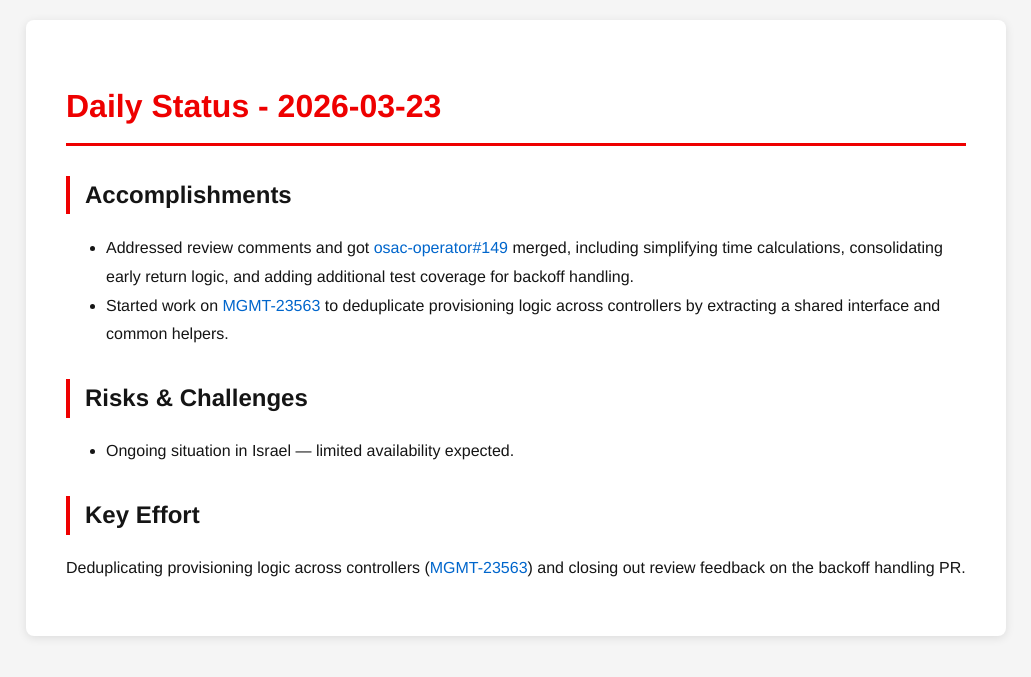
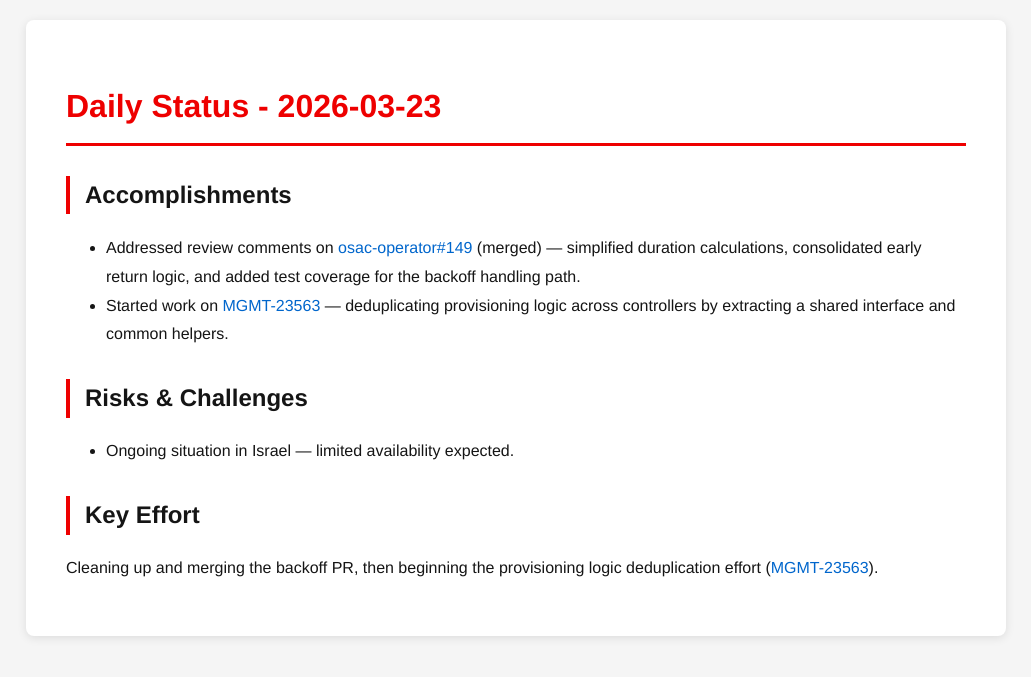
Before and after one commit to tzvatot/daily-status, a Jekyll site: the page built from 2026-03-23.md, in a window 1280 px wide. Shown: the top 677 px of the page, without its empty margins (124-1155 px from the left). Built offline with Jekyll 4.4.1, drawn with Linux system fonts in a browser that asks for light colours.

Commit message:
Daily status update - 2026-03-23

```diff
--- a/2026-03-23.md
+++ b/2026-03-23.md
@@ -7,11 +7,11 @@
 # Daily Status - 2026-03-23
 
 ## Accomplishments
-- Addressed review comments and got [osac-operator#149](https://github.com/osac-project/osac-operator/pull/149) merged, including simplifying time calculations, consolidating early return logic, and adding additional test coverage for backoff handling.
-- Started work on [MGMT-23563](https://issues.redhat.com/browse/MGMT-23563) to deduplicate provisioning logic across controllers by extracting a shared interface and common helpers.
+- Addressed review comments on [osac-operator#149](https://github.com/osac-project/osac-operator/pull/149) (merged) — simplified duration calculations, consolidated early return logic, and added test coverage for the backoff handling path.
+- Started work on [MGMT-23563](https://issues.redhat.com/browse/MGMT-23563) — deduplicating provisioning logic across controllers by extracting a shared interface and common helpers.
 
 ## Risks & Challenges
 - Ongoing situation in Israel — limited availability expected.
 
 ## Key Effort
-Deduplicating provisioning logic across controllers ([MGMT-23563](https://issues.redhat.com/browse/MGMT-23563)) and closing out review feedback on the backoff handling PR.
+Cleaning up and merging the backoff PR, then beginning the provisioning logic deduplication effort ([MGMT-23563](https://issues.redhat.com/browse/MGMT-23563)).
```
